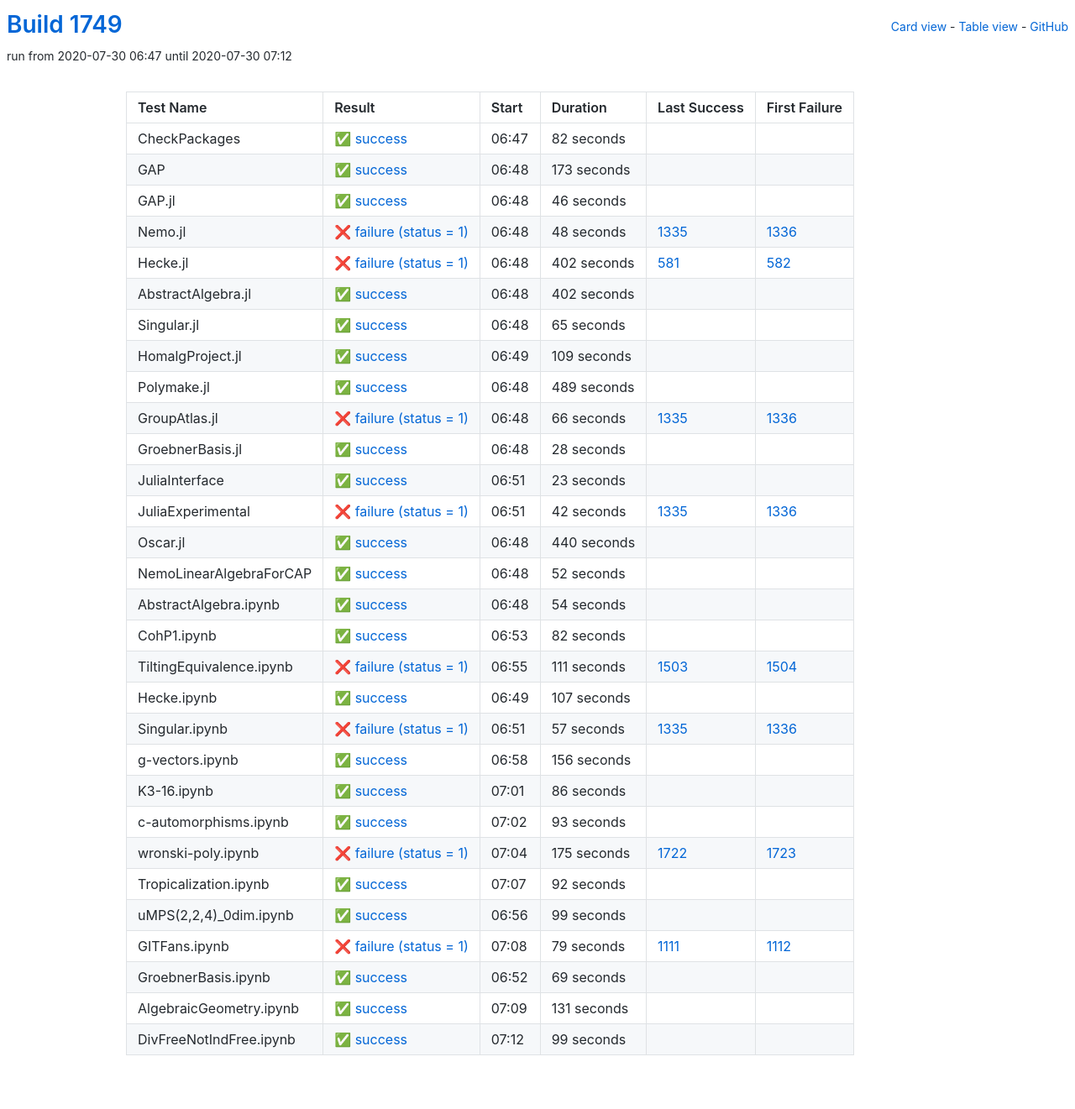
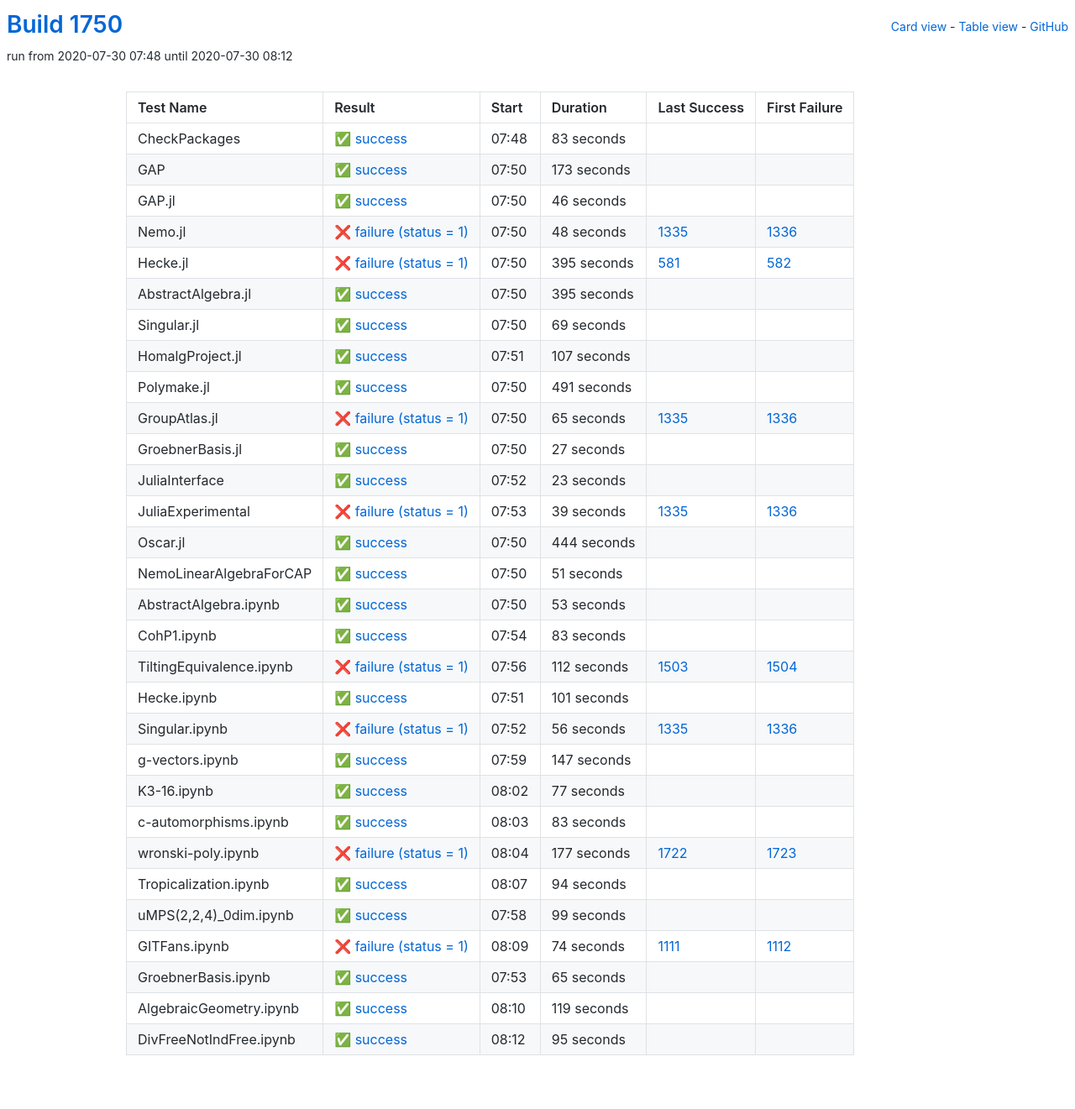
Before and after one commit to oscar-system/oscar-ci-status-1.4, a Jekyll site: the page built from table.html, in a window 1280 px wide. Shown: the whole page at 84% size. Built offline with Jekyll 4.4.1, drawn with Linux system fonts in a browser that asks for light colours.

Commit message:
Build #1750

```diff
--- a/_data/ci.yml
+++ b/_data/ci.yml
@@ -1,6 +1,6 @@
 ---
-build: 1749
-build_url: https://oscarci.mathematik.uni-kl.de/job/oscar-julia-1.4/1749/
+build: 1750
+build_url: https://oscarci.mathematik.uni-kl.de/job/oscar-julia-1.4/1750/
 job: oscar-julia-1.4
 organization: oscar-system
 repo: oscar-ci-status-1.4
@@ -8,20 +8,20 @@ repourl: https://github.com/oscar-system/oscar-ci-status-1.4
 tests:
 - name: CheckPackages
   id: checkpackages
-  log: https://oscarci.mathematik.uni-kl.de/job/oscar-julia-1.4/1749/artifact/logs/build-1749/CheckPackages.log
-  start: 2020-07-30 06:47
+  log: https://oscarci.mathematik.uni-kl.de/job/oscar-julia-1.4/1750/artifact/logs/build-1750/CheckPackages.log
+  start: 2020-07-30 07:48
   success: true
   exitcode: 0
   status: success
-  duration: 82
+  duration: 83
   last_success: false
   last_success_url:
   first_failure: false
   first_failure_url:
 - name: GAP
   id: gap
-  log: https://oscarci.mathematik.uni-kl.de/job/oscar-julia-1.4/1749/artifact/logs/build-1749/GAP.log
-  start: 2020-07-30 06:48
+  log: https://oscarci.mathematik.uni-kl.de/job/oscar-julia-1.4/1750/artifact/logs/build-1750/GAP.log
+  start: 2020-07-30 07:50
   success: true
   exitcode: 0
   status: success
@@ -32,8 +32,8 @@ tests:
   first_failure_url:
 - name: GAP.jl
   id: gap-jl
-  log: https://oscarci.mathematik.uni-kl.de/job/oscar-julia-1.4/1749/artifact/logs/build-1749/GAP.jl.log
-  start: 2020-07-30 06:48
+  log: https://oscarci.mathematik.uni-kl.de/job/oscar-julia-1.4/1750/artifact/logs/build-1750/GAP.jl.log
+  start: 2020-07-30 07:50
   success: true
   exitcode: 0
   status: success
@@ -44,8 +44,8 @@ tests:
   first_failure_url:
 - name: Nemo.jl
   id: nemo-jl
-  log: https://oscarci.mathematik.uni-kl.de/job/oscar-julia-1.4/1749/artifact/logs/build-1749/Nemo.jl.log
-  start: 2020-07-30 06:48
+  log: https://oscarci.mathematik.uni-kl.de/job/oscar-julia-1.4/1750/artifact/logs/build-1750/Nemo.jl.log
+  start: 2020-07-30 07:50
   success: false
   exitcode: 1
   status: failure
@@ -56,92 +56,92 @@ tests:
   first_failure_url: https://oscarci.mathematik.uni-kl.de/job/oscar-julia-1.4/1336/
 - name: Hecke.jl
   id: hecke-jl
-  log: https://oscarci.mathematik.uni-kl.de/job/oscar-julia-1.4/1749/artifact/logs/build-1749/Hecke.jl.log
-  start: 2020-07-30 06:48
+  log: https://oscarci.mathematik.uni-kl.de/job/oscar-julia-1.4/1750/artifact/logs/build-1750/Hecke.jl.log
+  start: 2020-07-30 07:50
   success: false
   exitcode: 1
   status: failure
-  duration: 402
+  duration: 395
   last_success: 581
   last_success_url: https://oscarci.mathematik.uni-kl.de/job/oscar-julia-1.4/581/
   first_failure: 582
   first_failure_url: https://oscarci.mathematik.uni-kl.de/job/oscar-julia-1.4/582/
 - name: AbstractAlgebra.jl
   id: abstractalgebra-jl
-  log: https://oscarci.mathematik.uni-kl.de/job/oscar-julia-1.4/1749/artifact/logs/build-1749/AbstractAlgebra.jl.log
-  start: 2020-07-30 06:48
+  log: https://oscarci.mathematik.uni-kl.de/job/oscar-julia-1.4/1750/artifact/logs/build-1750/AbstractAlgebra.jl.log
+  start: 2020-07-30 07:50
   success: true
   exitcode: 0
   status: success
-  duration: 402
+  duration: 395
   last_success: false
   last_success_url:
   first_failure: false
   first_failure_url:
 - name: Singular.jl
   id: singular-jl
-  log: https://oscarci.mathematik.uni-kl.de/job/oscar-julia-1.4/1749/artifact/logs/build-1749/Singular.jl.log
-  start: 2020-07-30 06:48
+  log: https://oscarci.mathematik.uni-kl.de/job/oscar-julia-1.4/1750/artifact/logs/build-1750/Singular.jl.log
+  start: 2020-07-30 07:50
   success: true
   exitcode: 0
   status: success
-  duration: 65
+  duration: 69
   last_success: false
   last_success_url:
   first_failure: false
   first_failure_url:
 - name: HomalgProject.jl
   id: homalgproject-jl
-  log: https://oscarci.mathematik.uni-kl.de/job/oscar-julia-1.4/1749/artifact/logs/build-1749/HomalgProject.jl.log
-  start: 2020-07-30 06:49
+  log: https://oscarci.mathematik.uni-kl.de/job/oscar-julia-1.4/1750/artifact/logs/build-1750/HomalgProject.jl.log
+  start: 2020-07-30 07:51
   success: true
   exitcode: 0
   status: success
-  duration: 109
+  duration: 107
   last_success: false
   last_success_url:
   first_failure: false
   first_failure_url:
 - name: Polymake.jl
   id: polymake-jl
-  log: https://oscarci.mathematik.uni-kl.de/job/oscar-julia-1.4/1749/artifact/logs/build-1749/Polymake.jl.log
-  start: 2020-07-30 06:48
+  log: https://oscarci.mathematik.uni-kl.de/job/oscar-julia-1.4/1750/artifact/logs/build-1750/Polymake.jl.log
+  start: 2020-07-30 07:50
   success: true
   exitcode: 0
   status: success
-  duration: 489
+  duration: 491
   last_success: false
   last_success_url:
   first_failure: false
   first_failure_url:
 - name: GroupAtlas.jl
   id: groupatlas-jl
-  log: https://oscarci.mathematik.uni-kl.de/job/oscar-julia-1.4/1749/artifact/logs/build-1749/GroupAtlas.jl.log
-  start: 2020-07-30 06:48
+  log: https://oscarci.mathematik.uni-kl.de/job/oscar-julia-1.4/1750/artifact/logs/build-1750/GroupAtlas.jl.log
+  start: 2020-07-30 07:50
   success: false
   exitcode: 1
   status: failure
-  duration: 66
+  duration: 65
   last_success: 1335
   last_success_url: https://oscarci.mathematik.uni-kl.de/job/oscar-julia-1.4/1335/
   first_failure: 1336
   first_failure_url: https://oscarci.mathematik.uni-kl.de/job/oscar-julia-1.4/1336/
 - name: GroebnerBasis.jl
   id: groebnerbasis-jl
-  log: https://oscarci.mathematik.uni-kl.de/job/oscar-julia-1.4/1749/artifact/logs/build-1749/GroebnerBasis.jl.log
-  start: 2020-07-30 06:48
+  log: https://oscarci.mathematik.uni-kl.de/job/oscar-julia-1.4/1750/artifact/logs/build-1750/GroebnerBasis.jl.log
+  start: 2020-07-30 07:50
   success: true
   exitcode: 0
   status: success
-  duration: 28
+  duration: 27
   last_success: false
   last_success_url:
   first_failure: false
   first_failure_url:
 - name: JuliaInterface
   id: juliainterface
-  log: https://oscarci.mathematik.uni-kl.de/job/oscar-julia-1.4/1749/artifact/logs/build-1749/JuliaInterface.log
-  start: 2020-07-30 06:51
+  log: https://oscarci.mathematik.uni-kl.de/job/oscar-julia-1.4/1750/artifact/logs/build-1750/JuliaInterface.log
+  start: 2020-07-30 07:52
   success: true
   exitcode: 0
   status: success
@@ -152,164 +152,164 @@ tests:
   first_failure_url:
 - name: JuliaExperimental
   id: juliaexperimental
-  log: https://oscarci.mathematik.uni-kl.de/job/oscar-julia-1.4/1749/artifact/logs/build-1749/JuliaExperimental.log
-  start: 2020-07-30 06:51
+  log: https://oscarci.mathematik.uni-kl.de/job/oscar-julia-1.4/1750/artifact/logs/build-1750/JuliaExperimental.log
+  start: 2020-07-30 07:53
   success: false
   exitcode: 1
   status: failure
-  duration: 42
+  duration: 39
   last_success: 1335
   last_success_url: https://oscarci.mathematik.uni-kl.de/job/oscar-julia-1.4/1335/
   first_failure: 1336
   first_failure_url: https://oscarci.mathematik.uni-kl.de/job/oscar-julia-1.4/1336/
 - name: Oscar.jl
   id: oscar-jl
-  log: https://oscarci.mathematik.uni-kl.de/job/oscar-julia-1.4/1749/artifact/logs/build-1749/Oscar.jl.log
-  start: 2020-07-30 06:48
+  log: https://oscarci.mathematik.uni-kl.de/job/oscar-julia-1.4/1750/artifact/logs/build-1750/Oscar.jl.log
+  start: 2020-07-30 07:50
   success: true
   exitcode: 0
   status: success
-  duration: 440
+  duration: 444
   last_success: false
   last_success_url:
   first_failure: false
   first_failure_url:
 - name: NemoLinearAlgebraForCAP
   id: nemolinearalgebraforcap
-  log: https://oscarci.mathematik.uni-kl.de/job/oscar-julia-1.4/1749/artifact/logs/build-1749/NemoLinearAlgebraForCAP.log
-  start: 2020-07-30 06:48
+  log: https://oscarci.mathematik.uni-kl.de/job/oscar-julia-1.4/1750/artifact/logs/build-1750/NemoLinearAlgebraForCAP.log
+  start: 2020-07-30 07:50
   success: true
   exitcode: 0
   status: success
-  duration: 52
+  duration: 51
   last_success: false
   last_success_url:
   first_failure: false
   first_failure_url:
 - name: AbstractAlgebra.ipynb
   id: abstractalgebra-ipynb
-  log: https://oscarci.mathematik.uni-kl.de/job/oscar-julia-1.4/1749/artifact/logs/build-1749/AbstractAlgebra.ipynb.log
-  start: 2020-07-30 06:48
+  log: https://oscarci.mathematik.uni-kl.de/job/oscar-julia-1.4/1750/artifact/logs/build-1750/AbstractAlgebra.ipynb.log
+  start: 2020-07-30 07:50
   success: true
   exitcode: 0
   status: success
-  duration: 54
+  duration: 53
   last_success: false
   last_success_url:
   first_failure: false
   first_failure_url:
 - name: CohP1.ipynb
   id: cohp1-ipynb
-  log: https://oscarci.mathematik.uni-kl.de/job/oscar-julia-1.4/1749/artifact/logs/build-1749/CohP1.ipynb.log
-  start: 2020-07-30 06:53
+  log: https://oscarci.mathematik.uni-kl.de/job/oscar-julia-1.4/1750/artifact/logs/build-1750/CohP1.ipynb.log
+  start: 2020-07-30 07:54
   success: true
   exitcode: 0
   status: success
-  duration: 82
+  duration: 83
   last_success: false
   last_success_url:
   first_failure: false
   first_failure_url:
 - name: TiltingEquivalence.ipynb
   id: tiltingequivalence-ipynb
-  log: https://oscarci.mathematik.uni-kl.de/job/oscar-julia-1.4/1749/artifact/logs/build-1749/TiltingEquivalence.ipynb.log
-  start: 2020-07-30 06:55
+  log: https://oscarci.mathematik.uni-kl.de/job/oscar-julia-1.4/1750/artifact/logs/build-1750/TiltingEquivalence.ipynb.log
+  start: 2020-07-30 07:56
   success: false
   exitcode: 1
   status: failure
-  duration: 111
+  duration: 112
   last_success: 1503
   last_success_url: https://oscarci.mathematik.uni-kl.de/job/oscar-julia-1.4/1503/
   first_failure: 1504
   first_failure_url: https://oscarci.mathematik.uni-kl.de/job/oscar-julia-1.4/1504/
 - name: Hecke.ipynb
   id: hecke-ipynb
-  log: https://oscarci.mathematik.uni-kl.de/job/oscar-julia-1.4/1749/artifact/logs/build-1749/Hecke.ipynb.log
-  start: 2020-07-30 06:49
+  log: https://oscarci.mathematik.uni-kl.de/job/oscar-julia-1.4/1750/artifact/logs/build-1750/Hecke.ipynb.log
+  start: 2020-07-30 07:51
   success: true
   exitcode: 0
   status: success
-  duration: 107
+  duration: 101
   last_success: false
   last_success_url:
   first_failure: false
   first_failure_url:
 - name: Singular.ipynb
   id: singular-ipynb
-  log: https://oscarci.mathematik.uni-kl.de/job/oscar-julia-1.4/1749/artifact/logs/build-1749/Singular.ipynb.log
-  start: 2020-07-30 06:51
+  log: https://oscarci.mathematik.uni-kl.de/job/oscar-julia-1.4/1750/artifact/logs/build-1750/Singular.ipynb.log
+  start: 2020-07-30 07:52
   success: false
   exitcode: 1
   status: failure
-  duration: 57
+  duration: 56
   last_success: 1335
   last_success_url: https://oscarci.mathematik.uni-kl.de/job/oscar-julia-1.4/1335/
   first_failure: 1336
   first_failure_url: https://oscarci.mathematik.uni-kl.de/job/oscar-julia-1.4/1336/
 - name: g-vectors.ipynb
   id: g-vectors-ipynb
-  log: https://oscarci.mathematik.uni-kl.de/job/oscar-julia-1.4/1749/artifact/logs/build-1749/g-vectors.ipynb.log
-  start: 2020-07-30 06:58
+  log: https://oscarci.mathematik.uni-kl.de/job/oscar-julia-1.4/1750/artifact/logs/build-1750/g-vectors.ipynb.log
+  start: 2020-07-30 07:59
   success: true
   exitcode: 0
   status: success
-  duration: 156
+  duration: 147
   last_success: false
   last_success_url:
   first_failure: false
   first_failure_url:
 - name: K3-16.ipynb
   id: k3-16-ipynb
-  log: https://oscarci.mathematik.uni-kl.de/job/oscar-julia-1.4/1749/artifact/logs/build-1749/K3-16.ipynb.log
-  start: 2020-07-30 07:01
+  log: https://oscarci.mathematik.uni-kl.de/job/oscar-julia-1.4/1750/artifact/logs/build-1750/K3-16.ipynb.log
+  start: 2020-07-30 08:02
   success: true
   exitcode: 0
   status: success
-  duration: 86
+  duration: 77
   last_success: false
   last_success_url:
   first_failure: false
   first_failure_url:
 - name: c-automorphisms.ipynb
   id: c-automorphisms-ipynb
-  log: https://oscarci.mathematik.uni-kl.de/job/oscar-julia-1.4/1749/artifact/logs/build-1749/c-automorphisms.ipynb.log
-  start: 2020-07-30 07:02
+  log: https://oscarci.mathematik.uni-kl.de/job/oscar-julia-1.4/1750/artifact/logs/build-1750/c-automorphisms.ipynb.log
+  start: 2020-07-30 08:03
   success: true
   exitcode: 0
   status: success
-  duration: 93
+  duration: 83
   last_success: false
   last_success_url:
   first_failure: false
   first_failure_url:
 - name: wronski-poly.ipynb
   id: wronski-poly-ipynb
-  log: https://oscarci.mathematik.uni-kl.de/job/oscar-julia-1.4/1749/artifact/logs/build-1749/wronski-poly.ipynb.log
-  start: 2020-07-30 07:04
+  log: https://oscarci.mathematik.uni-kl.de/job/oscar-julia-1.4/1750/artifact/logs/build-1750/wronski-poly.ipynb.log
+  start: 2020-07-30 08:04
   success: false
   exitcode: 1
   status: failure
-  duration: 175
+  duration: 177
   last_success: 1722
   last_success_url: https://oscarci.mathematik.uni-kl.de/job/oscar-julia-1.4/1722/
   first_failure: 1723
   first_failure_url: https://oscarci.mathematik.uni-kl.de/job/oscar-julia-1.4/1723/
 - name: Tropicalization.ipynb
   id: tropicalization-ipynb
-  log: https://oscarci.mathematik.uni-kl.de/job/oscar-julia-1.4/1749/artifact/logs/build-1749/Tropicalization.ipynb.log
-  start: 2020-07-30 07:07
+  log: https://oscarci.mathematik.uni-kl.de/job/oscar-julia-1.4/1750/artifact/logs/build-1750/Tropicalization.ipynb.log
+  start: 2020-07-30 08:07
   success: true
   exitcode: 0
   status: success
-  duration: 92
+  duration: 94
   last_success: false
   last_success_url:
   first_failure: false
   first_failure_url:
 - name: uMPS(2,2,4)_0dim.ipynb
   id: umps-2-2-4-0dim-ipynb
-  log: https://oscarci.mathematik.uni-kl.de/job/oscar-julia-1.4/1749/artifact/logs/build-1749/uMPS-2-2-4-_0dim.ipynb.log
-  start: 2020-07-30 06:56
+  log: https://oscarci.mathematik.uni-kl.de/job/oscar-julia-1.4/1750/artifact/logs/build-1750/uMPS-2-2-4-_0dim.ipynb.log
+  start: 2020-07-30 07:58
   success: true
   exitcode: 0
   status: success
@@ -320,48 +320,48 @@ tests:
   first_failure_url:
 - name: GITFans.ipynb
   id: gitfans-ipynb
-  log: https://oscarci.mathematik.uni-kl.de/job/oscar-julia-1.4/1749/artifact/logs/build-1749/GITFans.ipynb.log
-  start: 2020-07-30 07:08
+  log: https://oscarci.mathematik.uni-kl.de/job/oscar-julia-1.4/1750/artifact/logs/build-1750/GITFans.ipynb.log
+  start: 2020-07-30 08:09
   success: false
   exitcode: 1
   status: failure
-  duration: 79
+  duration: 74
   last_success: 1111
   last_success_url: https://oscarci.mathematik.uni-kl.de/job/oscar-julia-1.4/1111/
   first_failure: 1112
   first_failure_url: https://oscarci.mathematik.uni-kl.de/job/oscar-julia-1.4/1112/
 - name: GroebnerBasis.ipynb
   id: groebnerbasis-ipynb
-  log: https://oscarci.mathematik.uni-kl.de/job/oscar-julia-1.4/1749/artifact/logs/build-1749/GroebnerBasis.ipynb.log
-  start: 2020-07-30 06:52
+  log: https://oscarci.mathematik.uni-kl.de/job/oscar-julia-1.4/1750/artifact/logs/build-1750/GroebnerBasis.ipynb.log
+  start: 2020-07-30 07:53
   success: true
   exitcode: 0
   status: success
-  duration: 69
+  duration: 65
   last_success: false
   last_success_url:
   first_failure: false
   first_failure_url:
 - name: AlgebraicGeometry.ipynb
   id: algebraicgeometry-ipynb
-  log: https://oscarci.mathematik.uni-kl.de/job/oscar-julia-1.4/1749/artifact/logs/build-1749/AlgebraicGeometry.ipynb.log
-  start: 2020-07-30 07:09
+  log: https://oscarci.mathematik.uni-kl.de/job/oscar-julia-1.4/1750/artifact/logs/build-1750/AlgebraicGeometry.ipynb.log
+  start: 2020-07-30 08:10
   success: true
   exitcode: 0
   status: success
-  duration: 131
+  duration: 119
   last_success: false
   last_success_url:
   first_failure: false
   first_failure_url:
 - name: DivFreeNotIndFree.ipynb
   id: divfreenotindfree-ipynb
-  log: https://oscarci.mathematik.uni-kl.de/job/oscar-julia-1.4/1749/artifact/logs/build-1749/DivFreeNotIndFree.ipynb.log
-  start: 2020-07-30 07:12
+  log: https://oscarci.mathematik.uni-kl.de/job/oscar-julia-1.4/1750/artifact/logs/build-1750/DivFreeNotIndFree.ipynb.log
+  start: 2020-07-30 08:12
   success: true
   exitcode: 0
   status: success
-  duration: 99
+  duration: 95
   last_success: false
   last_success_url:
   first_failure: false
```
Also changed, not shown: README.md.
